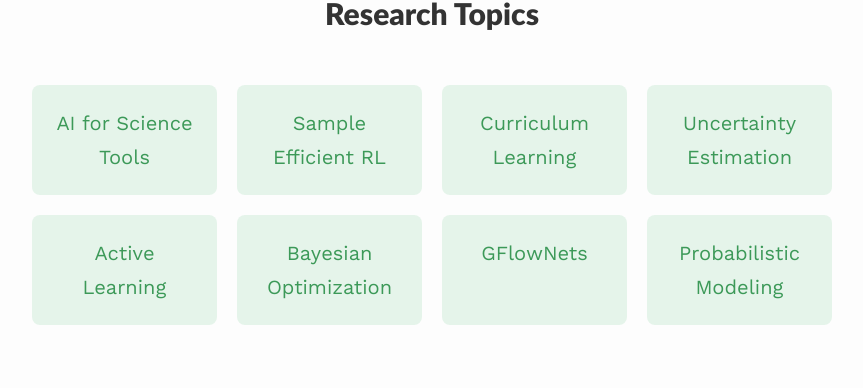
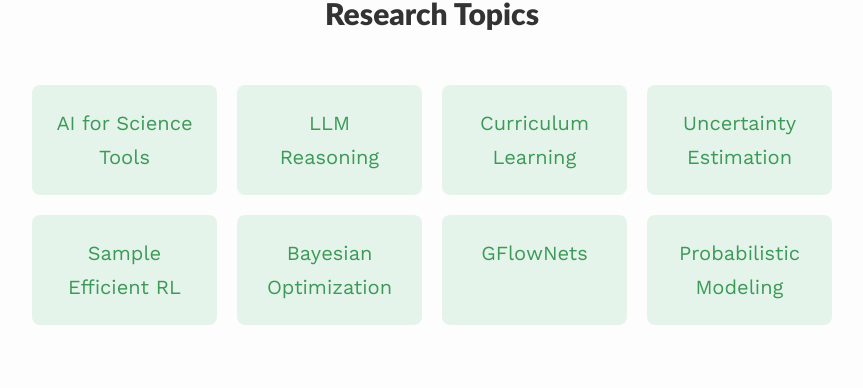
Before and after one commit to saleml/saleml.github.io, a Jekyll site: the page built from index.md, in a window 1280 px wide. Shown: the part 827-1215 px from the top of the page, without its empty margins (208-1071 px from the left). Built offline with Jekyll 4.4.1, drawn with Linux system fonts in a browser that asks for light colours; nearby versions of some CDN libraries.

Commit message:
Update index.md

```diff
--- a/index.md
+++ b/index.md
@@ -21,10 +21,10 @@ published: true
     <h3>Research Topics</h3>
     <div class="topic-grid">
       <div class="topic-item">AI for Science Tools</div>
-      <div class="topic-item">Sample Efficient RL</div>
+      <div class="topic-item">LLM Reasoning</div>
       <div class="topic-item">Curriculum Learning</div>
       <div class="topic-item">Uncertainty Estimation</div>
-      <div class="topic-item">Active Learning</div>
+      <div class="topic-item">Sample Efficient RL</div>
       <div class="topic-item">Bayesian Optimization</div>
       <div class="topic-item">GFlowNets</div>
       <div class="topic-item">Probabilistic Modeling</div>
```
